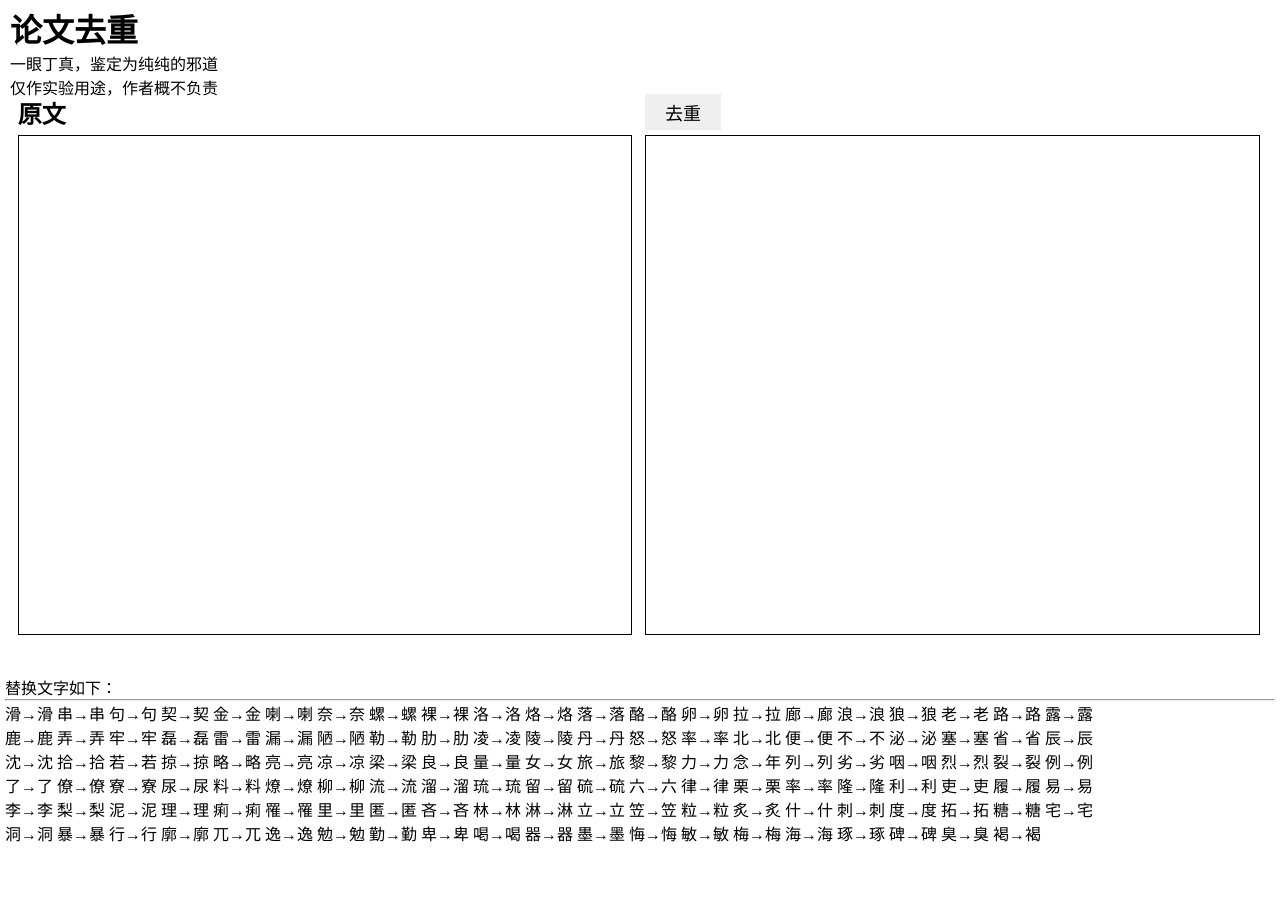
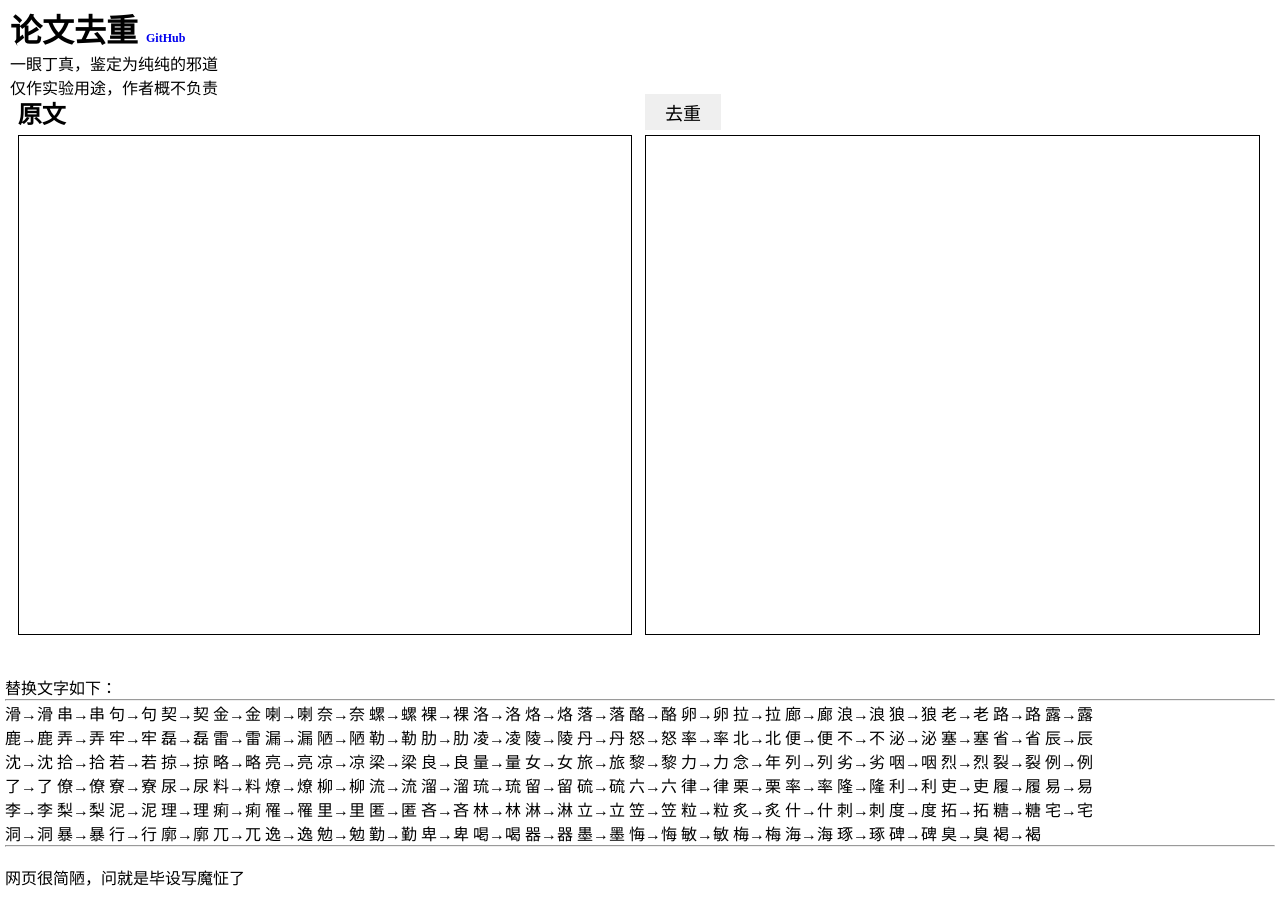
Before and after one commit to BladeHiker/EvilDeduplication, a plain HTML site: page index.html in a window 1280 px wide. Before the commit the page ends 860 px from the top, so only its background shows below. Drawn offline with Linux system fonts and the light colour scheme.

Commit message:
add link

```diff
--- a/index.html
+++ b/index.html
@@ -9,7 +9,10 @@
   </head>
   <body>
     <header>
-      <h1>论文去重</h1>
+      <h1>
+        论文去重
+        <a href="https://github.com/BladeHiker/EvilDeduplication">GitHub</a>
+      </h1>
       <p>一眼丁真，鉴定为纯纯的邪道</p>
       <p>仅作实验用途，作者概不负责</p>
     </header>
@@ -32,10 +35,13 @@
         </div>
       </div>
     </div>
-    <div class="tips" >
-        替换文字如下：
-        <hr>
-        <div id="pattern"></div>
+    <div class="tips">
+      替换文字如下：
+      <hr />
+      <div id="pattern"></div>
+      <hr />
+      <br />
+      <p>网页很简陋，问就是毕设写魔怔了</p>
     </div>
     <script src="./main.js"></script>
   </body>
--- a/main.css
+++ b/main.css
@@ -60,3 +60,9 @@ cd {
     padding: 5px;
     margin-bottom: 10px;
 }
+
+a{
+    font-size: 12px;
+    display: inline;
+    text-decoration: none;
+}
```
